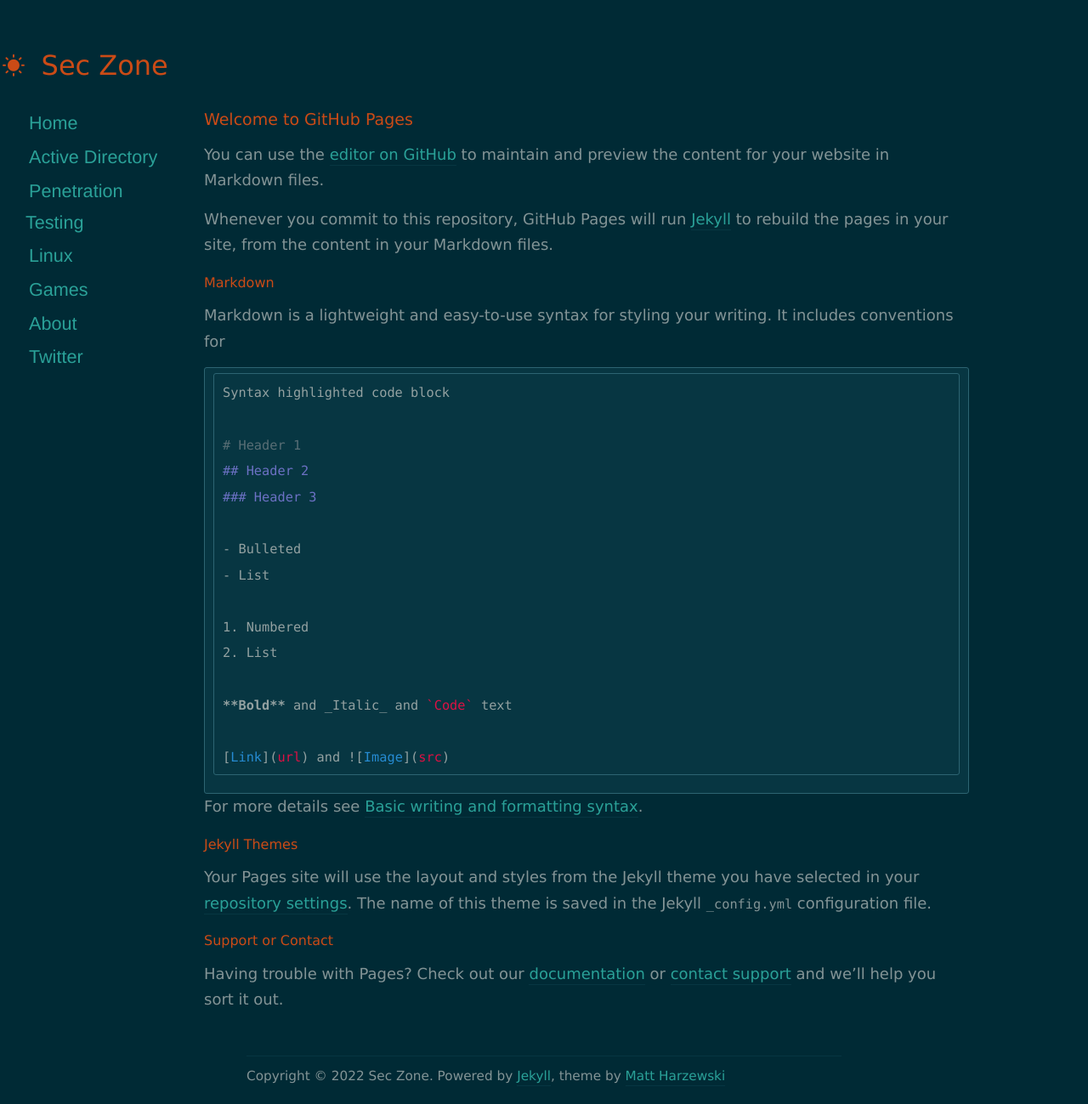
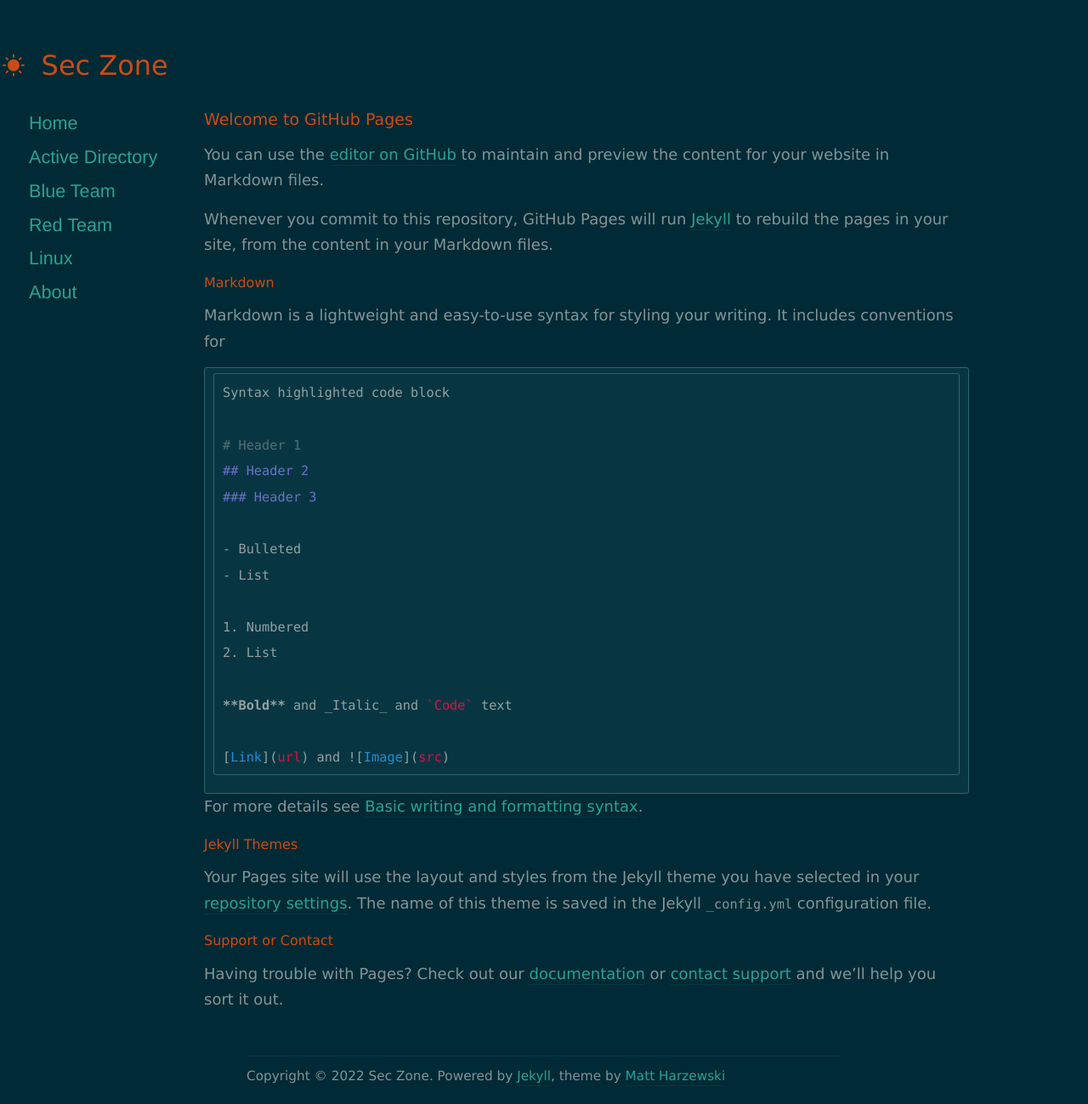
Before and after one commit to SecZone1/seczone1.github.io, a Jekyll site: the page built from index.md, in a window 1280 px wide. Shown: the whole page at 85% size. Built offline with Jekyll 4.4.1, drawn with Linux system fonts in a browser that asks for light colours; nearby versions of some CDN libraries; our own code applies the rules of GitHub Pages for plain Markdown files; the list of posts is cut into pages by our own code.

Commit message:
Update default.html

```diff
--- a/_layouts/default.html
+++ b/_layouts/default.html
@@ -35,11 +35,11 @@
         <ul>
           <li><a href="/">Home</a></li>
           <li><a href="/AD"> Active Directory </a></li>
-          <li><a href="/PT">Penetration Testing</a></li>
-          <li><a href="/linux"> Linux</a></li>
-          <li><a href="/games "> Games </a></li>
+          <li><a href="/PT">Blue Team</a></li>
+          <li><a href="/TR "> Red Team </a></li>
+           <li><a href="/linux"> Linux</a></li>
           <li><a href="/about">About</a></li>
-          <li><a href="http://twitter.com/redwall_hp">Twitter</a></li>
+
         </ul>
       </nav>
     </div>
```
